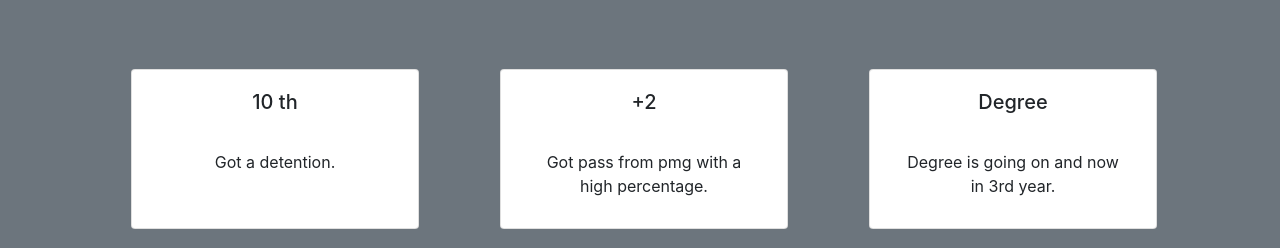
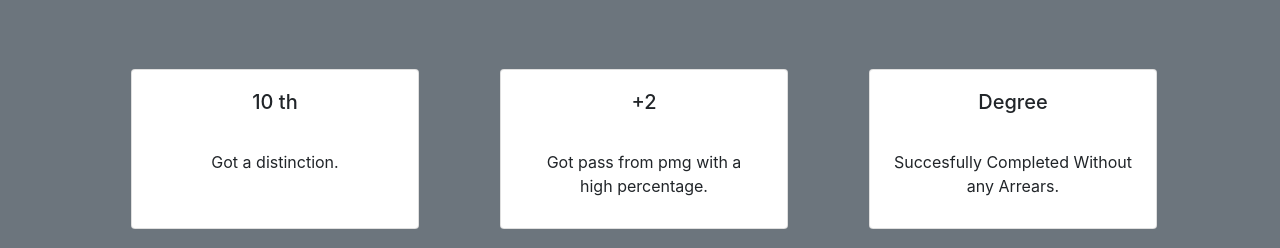
Before and after one commit to Gokulgokh/knvjjkcjbkbdj, a plain HTML site: page index.html in a window 1280 px wide. Shown: the part 1043-1291 px from the top of the page. Drawn offline with nearby package versions, Linux system fonts and the light colour scheme.

Commit message:
Update index.html

```diff
--- a/index.html
+++ b/index.html
@@ -94,7 +94,7 @@
                         <div class="card" style="width: 18rem; height: 10rem;">
                             <div class="card-body">
                               <h5 class="card-title">10 th</h5>
-                              <p class="card-text"><br>Got a detention.</p>
+                              <p class="card-text"><br>Got a distinction.</p>
                             </div>
                         </div>
                 </div>
@@ -110,7 +110,7 @@
                 <div class="card" style="width: 18rem; height: 10rem;">
                     <div class="card-body">
                       <h5 class="card-title">Degree</h5>
-                      <p class="card-text"><br>Degree is going on and now <br> in 3rd year.</p>
+                      <p class="card-text"><br>Succesfully Completed Without any Arrears.</p>
                     </div>
                 </div>
             </div>
```
